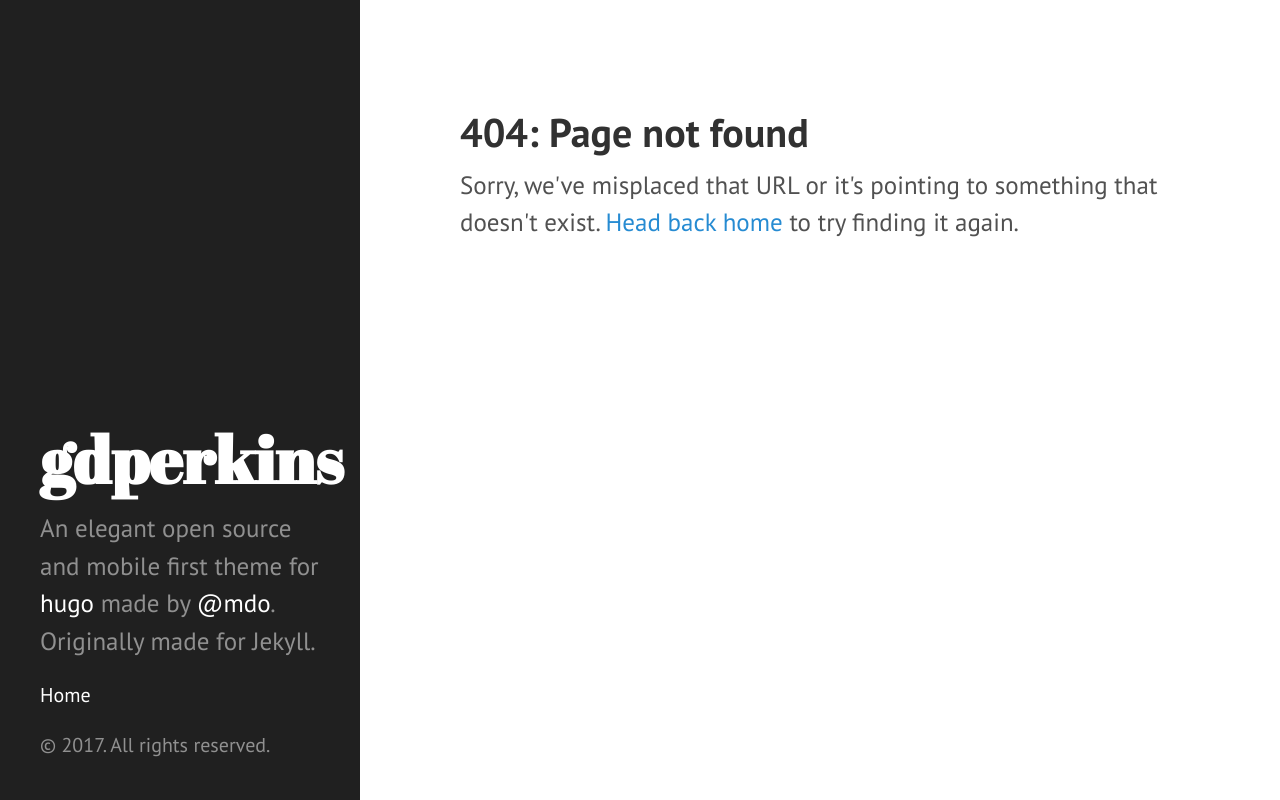
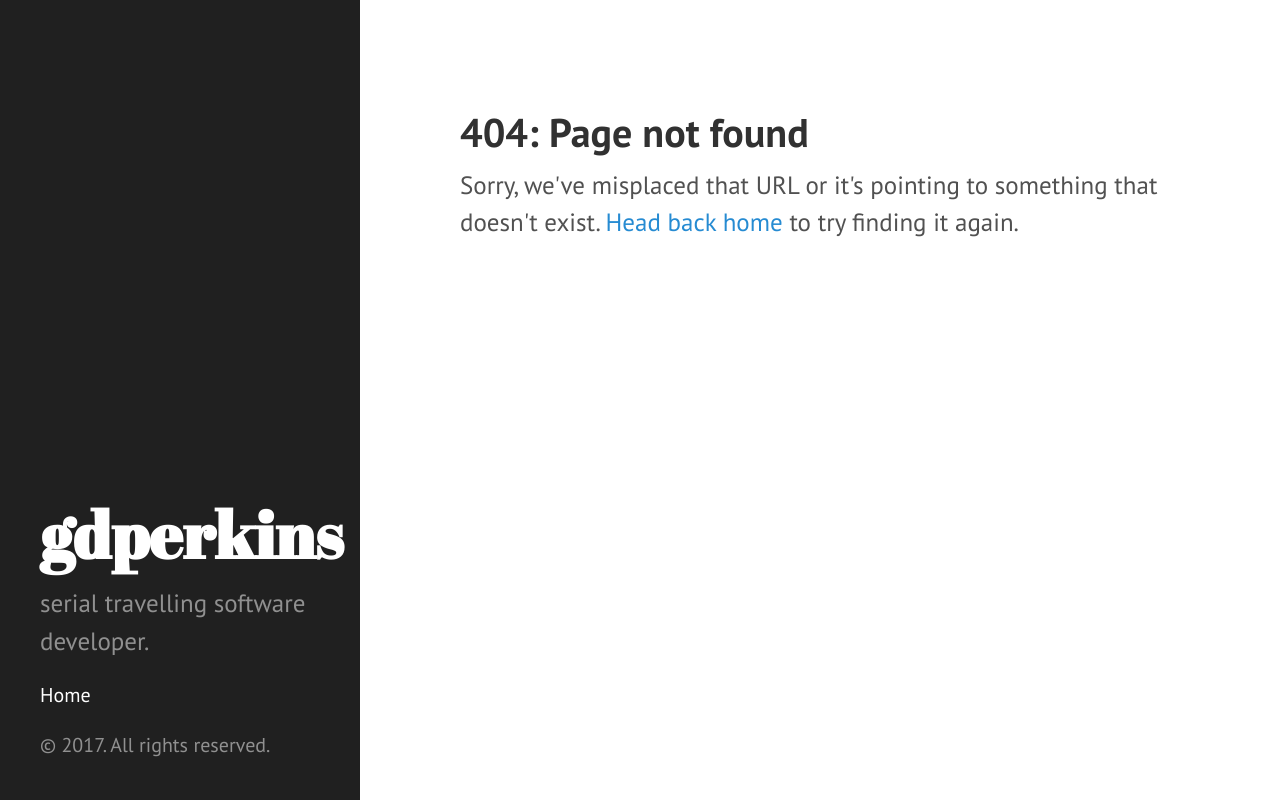
Before and after one commit to gdperkins/gdperkins.github.io, a plain HTML site: page 404.html in a window 1280 px wide. Drawn offline with Linux system fonts and the light colour scheme.

Commit message:
rebuilding site 2017-04-21T03:07:04 BST

```diff
--- a/404.html
+++ b/404.html
@@ -33,7 +33,7 @@
     <div class="sidebar-about">
       <a href="https://gdperkins.github.io/"><h1>gdperkins</h1></a>
       <p class="lead">
-      An elegant open source and mobile first theme for <a href="http://hugo.spf13.com">hugo</a> made by <a href="http://twitter.com/mdo">@mdo</a>. Originally made for Jekyll.
+       serial travelling software developer.
       </p>
     </div>
 
```
Also changed, not shown: index.html (+1 -1 lines).
